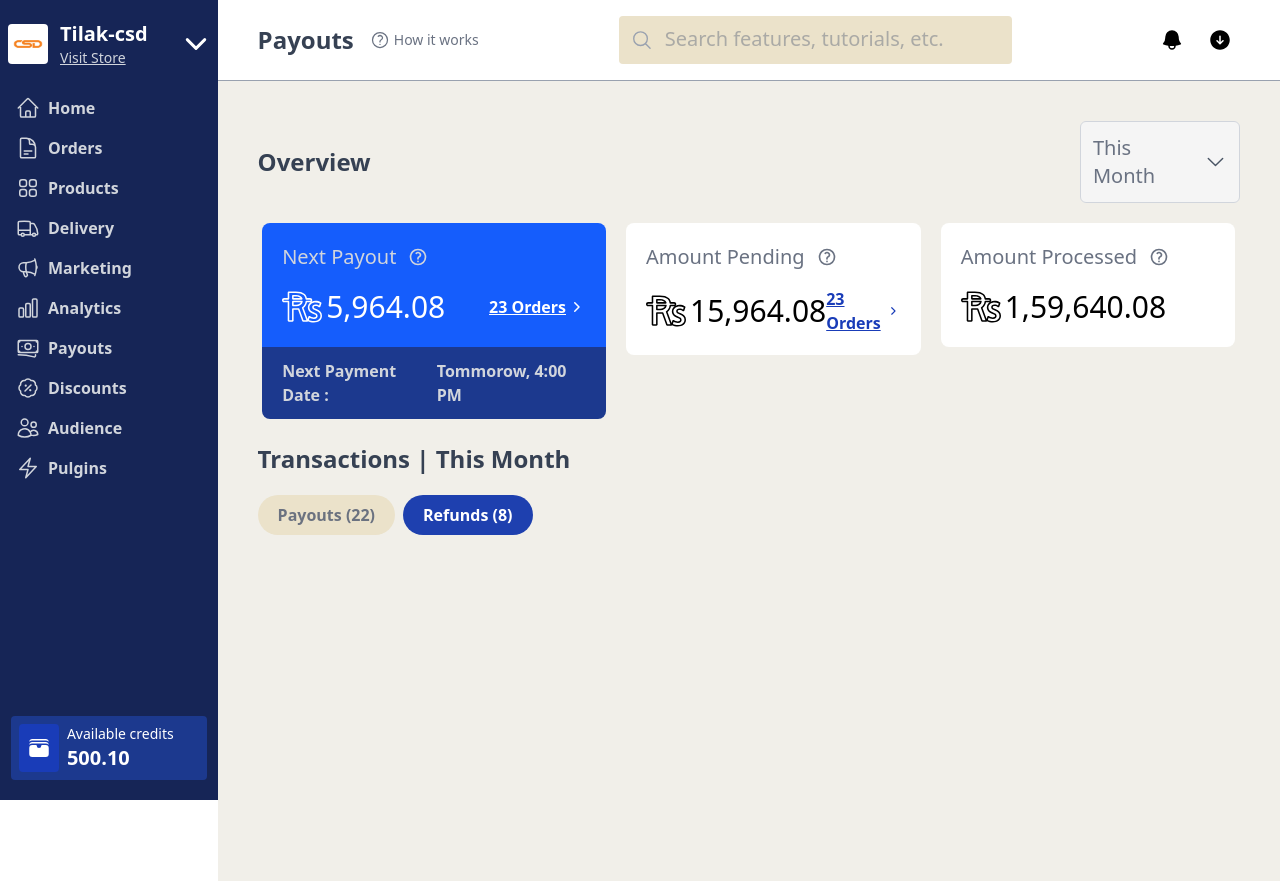
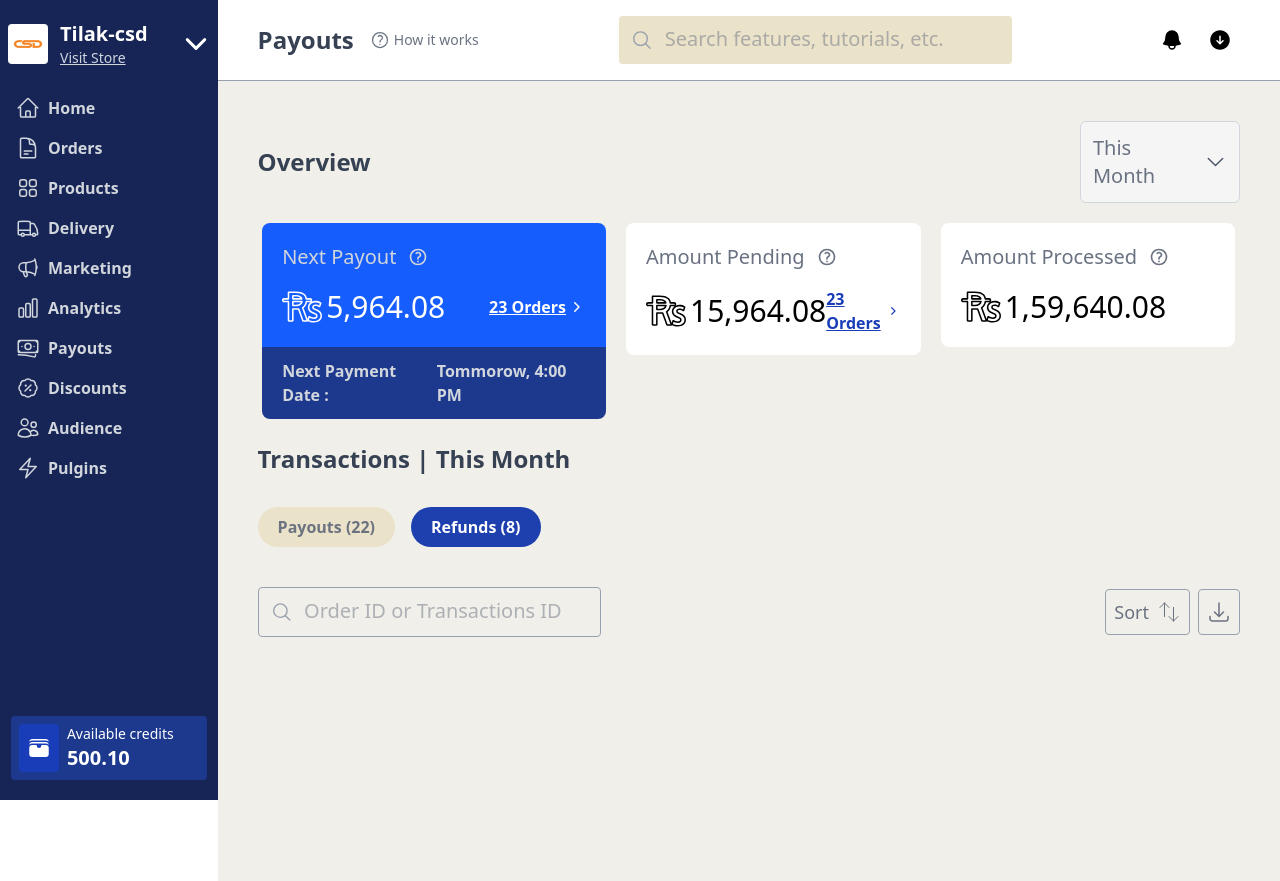
Before and after one commit to Tilak-csd/Dashboard-Clone, a React (Vite) app: page / in a window 1280 px wide. Built offline with nearby package versions, Linux system fonts and the light colour scheme.

Commit message:
adding the filter option is also completed

```diff
--- /dev/null
+++ b/src/components/Filter.jsx
@@ -0,0 +1,30 @@
+import React from 'react'
+
+export default function Filter() {
+    return (
+        <div className='mt-10 flex justify-between items-center'>
+            <div className='flex w-[35%] border-[.5px] border-gray-400 p-3 rounded-sm gap-3 '>
+                <svg xmlns="http://www.w3.org/2000/svg" fill="none" viewBox="0 0 24 24" stroke-width="1.5" stroke="currentColor" className="size-6 text-gray-400">
+                    <path stroke-linecap="round" stroke-linejoin="round" d="m21 21-5.197-5.197m0 0A7.5 7.5 0 1 0 5.196 5.196a7.5 7.5 0 0 0 10.607 10.607Z" />
+                </svg>
+                <input type="text" placeholder='Order ID or Transactions ID' className='text-gray-500 w-full outline-0 placeholder:text-xl' />
+            </div>
+
+            <div className='flex justify-center gap-2'>
+                <div className='flex border-[.5px] text-lg text-gray-500 border-gray-400 p-2 rounded-sm gap-2 items-center'>
+                    Sort
+                    <svg xmlns="http://www.w3.org/2000/svg" fill="none" viewBox="0 0 24 24" stroke-width="1" stroke="currentColor" class="size-6">
+                        <path stroke-linecap="round" stroke-linejoin="round" d="M3 7.5 7.5 3m0 0L12 7.5M7.5 3v13.5m13.5 0L16.5 21m0 0L12 16.5m4.5 4.5V7.5" />
+                    </svg>
+
+                </div>
+                <div className='flex border-[.5px] text-lg text-gray-500 border-gray-400 p-2 rounded-sm gap-2 items-center'>
+                    <svg xmlns="http://www.w3.org/2000/svg" fill="none" viewBox="0 0 24 24" stroke-width="1.5" stroke="currentColor" class="size-6">
+                        <path stroke-linecap="round" stroke-linejoin="round" d="M3 16.5v2.25A2.25 2.25 0 0 0 5.25 21h13.5A2.25 2.25 0 0 0 21 18.75V16.5M16.5 12 12 16.5m0 0L7.5 12m4.5 4.5V3" />
+                    </svg>
+
+                </div>
+            </div>
+        </div>
+    )
+}
--- a/src/components/MainContent.jsx
+++ b/src/components/MainContent.jsx
@@ -4,6 +4,7 @@ import NextPayout from './amount/NextPayout'
 import AmountPending from './amount/AmountPending'
 import AmountProcessed from './amount/AmountProcessed'
 import Button from './UI/Button'
+import Filter from './Filter'
 
 export default function MainContent() {
   return (
@@ -23,11 +24,15 @@ export default function MainContent() {
 
       {/* Transaction This month */}
       <div className='mt-6'>
+        {/* headings section */}
         <h1 className='text-2xl font-semibold text-gray-700'>Transactions | This Month</h1>
-        <div className='flex gap-2 my-5'>
-          <Button content={"Payouts (22)"} bgcolor={"#ebe2ca"} color={"#6B7280"}/>
-          <Button content={"Refunds (8)"} bgcolor={"#1E40AF"} color={"#ffff"}/>
+        {/* buttond for payouts and refunds */}
+        <div className='flex gap-4 my-8'>
+          <Button content={"Payouts (22)"} bgcolor={"#ebe2ca"} color={"#6B7280"} />
+          <Button content={"Refunds (8)"} bgcolor={"#1E40AF"} color={"#ffff"} />
         </div>
+        {/* search bar and filtering for transactions ID or Order ID */}
+        <Filter />
       </div>
 
     </div>
```
